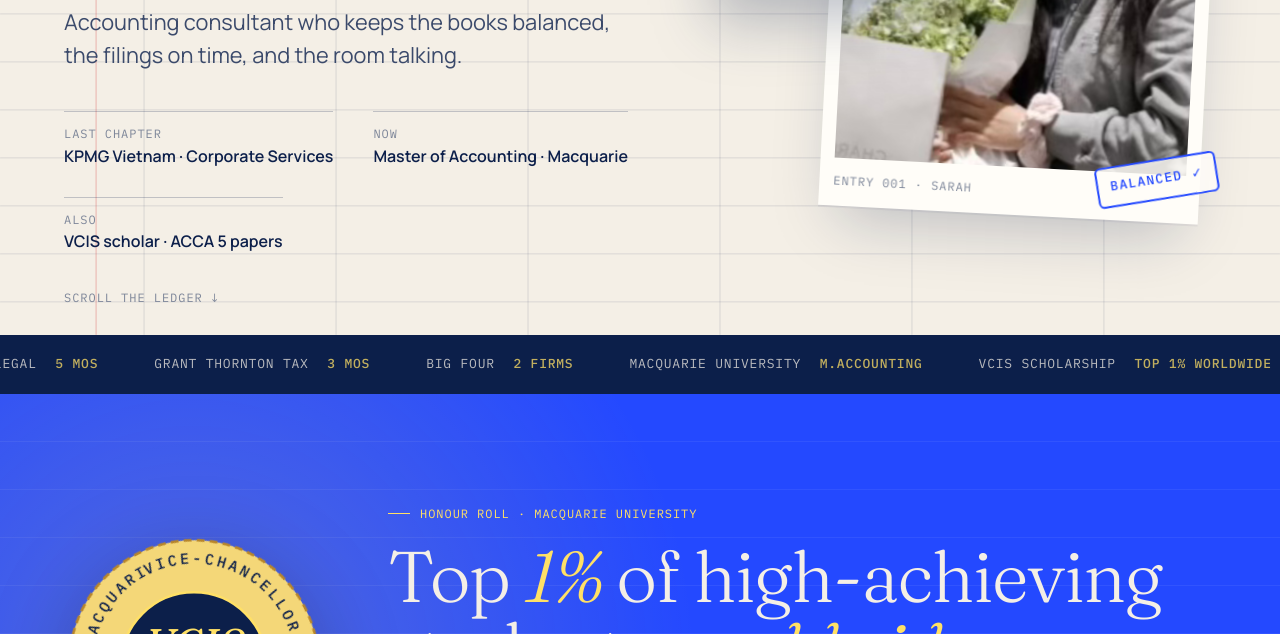
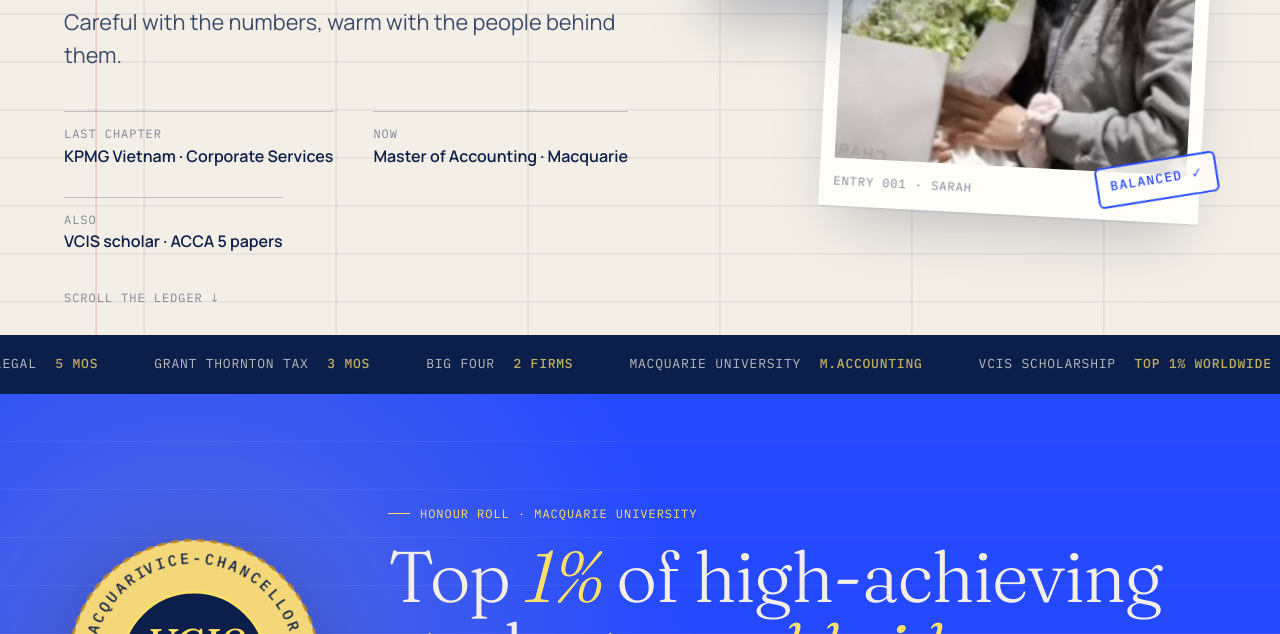
Before and after one commit to sarahuyensam/sarahuyensam.github.io, a plain HTML site: page index.html in a window 1280 px wide. Shown: the part 466-1100 px from the top of the page. Drawn offline with nearby package versions, Linux system fonts and the light colour scheme.

Commit message:
New hero line
Co-Authored-By: Claude Opus 5.5 <noreply@anthropic.com>

```diff
--- a/index.html
+++ b/index.html
@@ -32,7 +32,7 @@
       <span class="line"><span>Minh Uyen</span></span>
       <span class="line"><span><em>(Sarah)</em> Sam</span></span>
     </h1>
-    <p class="hero__lede">Accounting consultant who keeps the books balanced, the filings on time, and the room talking.</p>
+    <p class="hero__lede">Careful with the numbers, warm with the people behind them.</p>
     <div class="hero__meta">
       <div><span class="mono">Last chapter</span><b>KPMG Vietnam · Corporate Services</b></div>
       <div><span class="mono">Now</span><b>Master of Accounting · Macquarie</b></div>
```
